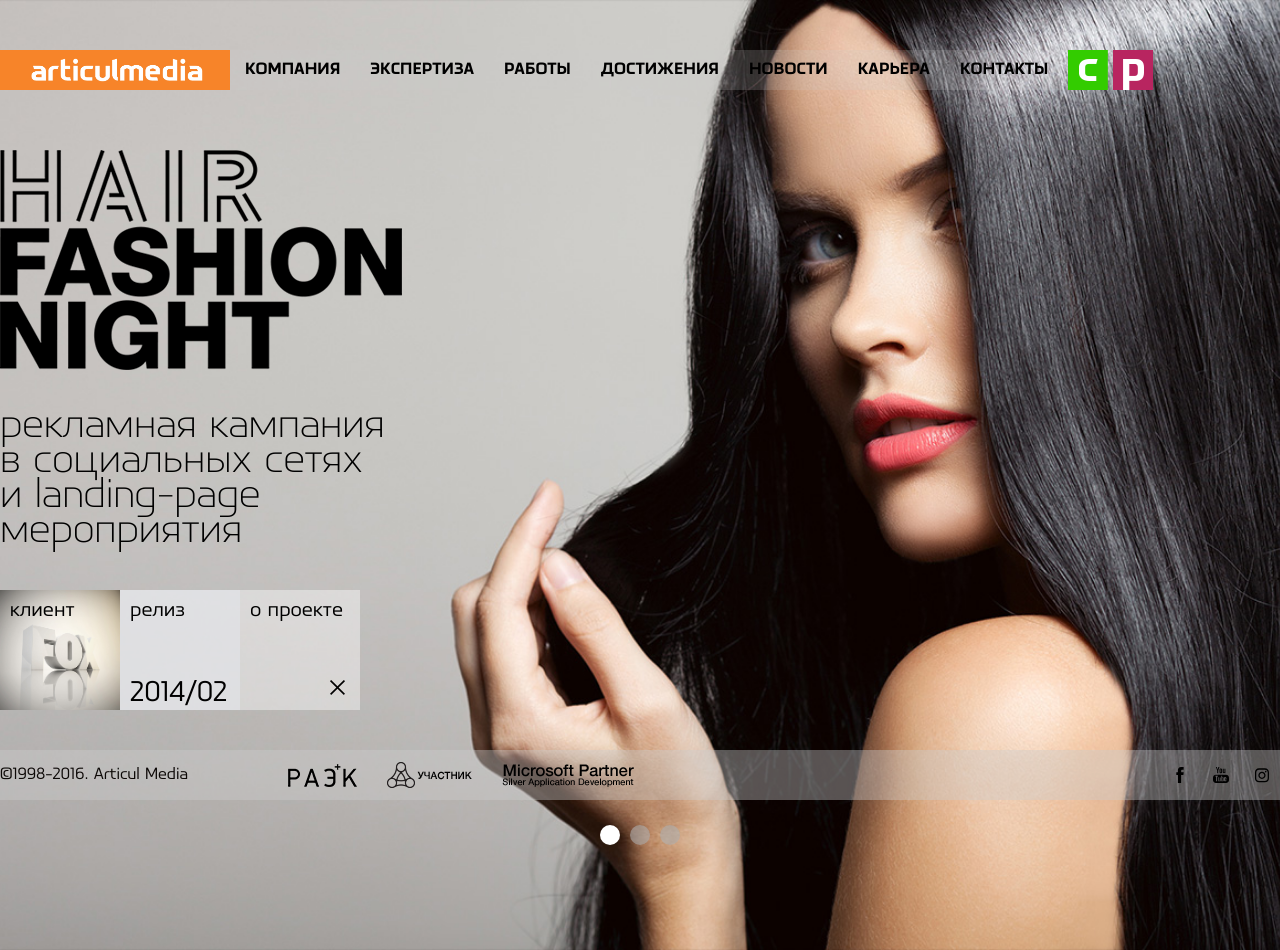
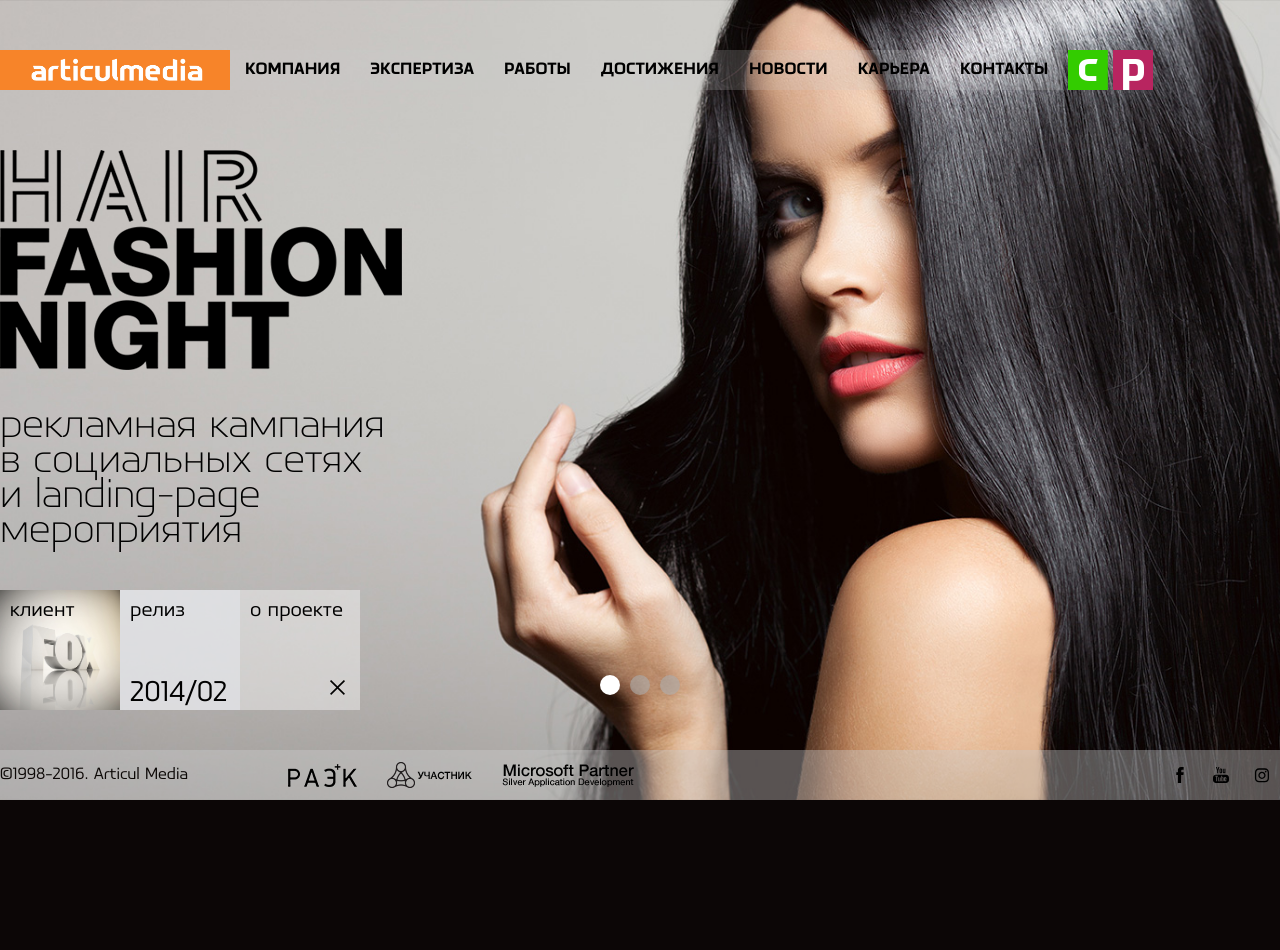
Before and after one commit to Spitefulliar/art-front, a PHP site: template local/templates/articulmedia/layout/layout.twig in a window 1280 px wide. After the commit the page ends 800 px from the top, so only its background shows below. Run offline with PHP 8.4, Linux system fonts and the light colour scheme; the template is opened without the code that fills it, so the values that code supplies are empty; some libraries are stand-ins or nearby versions.

Commit message:
slider css fix

```diff
--- a/local/templates/articulmedia/assets/bundle.css
+++ b/local/templates/articulmedia/assets/bundle.css
@@ -541,7 +541,6 @@ html.remodal-is-locked {
       text-transform: uppercase; }
 
 .slick-slider__item {
-  padding-top: 150px;
   background-repeat: no-repeat;
   background-position: 50% 50%;
   background-size: cover;
@@ -552,6 +551,9 @@ html.remodal-is-locked {
   color: #000000;
   font-weight: 100;
   line-height: 35px; }
+
+.slick-slider__wrap {
+  padding-top: 150px; }
 
 .slick-slider {
   margin: 0 !important; }
--- a/local/templates/articulmedia/css/styles.scss
+++ b/local/templates/articulmedia/css/styles.scss
@@ -751,7 +751,6 @@ html.remodal-is-locked {
 
 
   &__item {
-    padding-top: 150px;
     background-repeat: no-repeat;
     background-position: 50% 50%;
     background-size: cover;
@@ -763,6 +762,10 @@ html.remodal-is-locked {
     color: $black;
     font-weight: 100;
     line-height: 35px;
+  }
+
+  &__wrap {
+    padding-top: 150px;
   }
 }
 
--- a/local/templates/articulmedia/layout/layout.twig
+++ b/local/templates/articulmedia/layout/layout.twig
@@ -78,6 +78,7 @@
 <div class="slick-slider">
   <div class="slick-slider__item" style="background-image: url('../local/templates/articulmedia/img/desktop/bg.jpg');">
     <div class="container">
+      <div class="slick-slider__wrap">
         <div>
           <img src="../local/templates/articulmedia/img/desktop/hair.png" alt="">
         </div>
@@ -97,6 +98,7 @@
           </div>
           <div class="about-block__item about-block__item--project">
             <span class="about-block__title">о проекте</span>
+          </div>
         </div>
       </div>
     </div>
```
Lines whose indentation alone changed are shown as unchanged.
